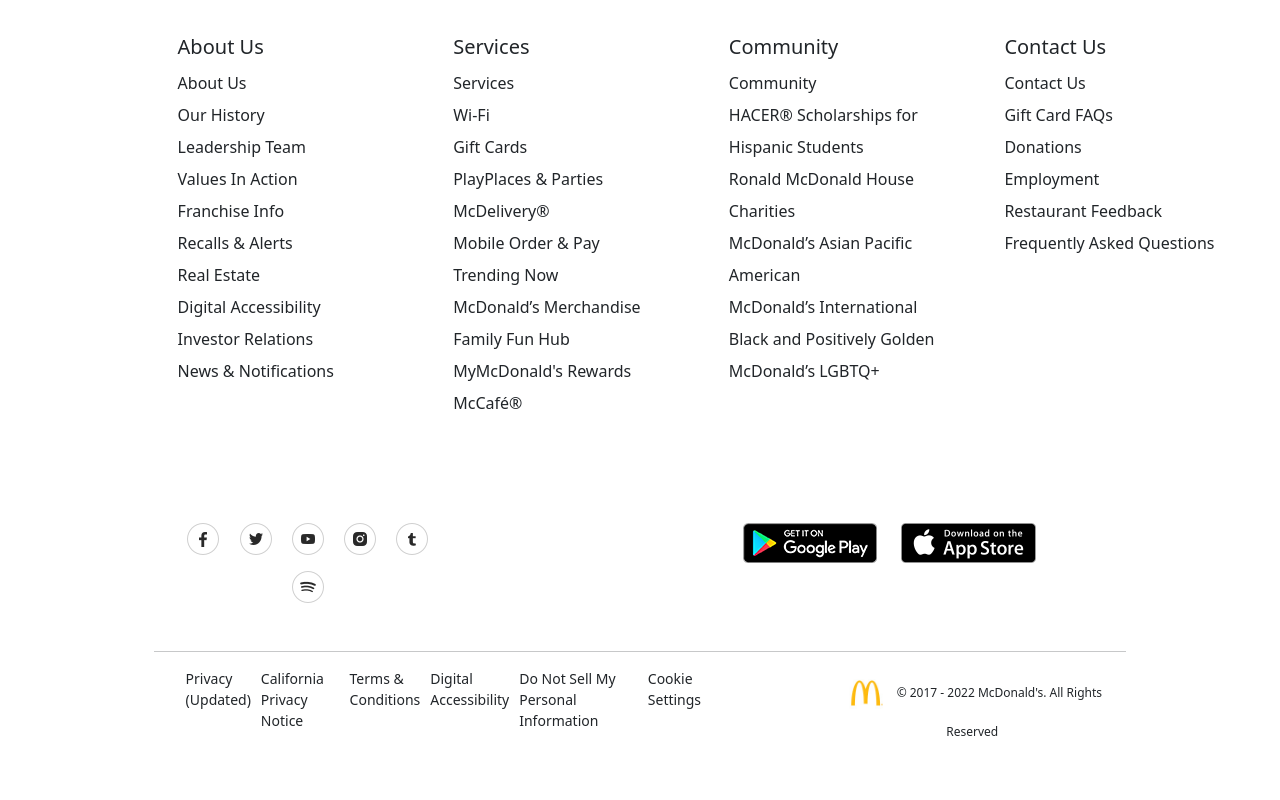
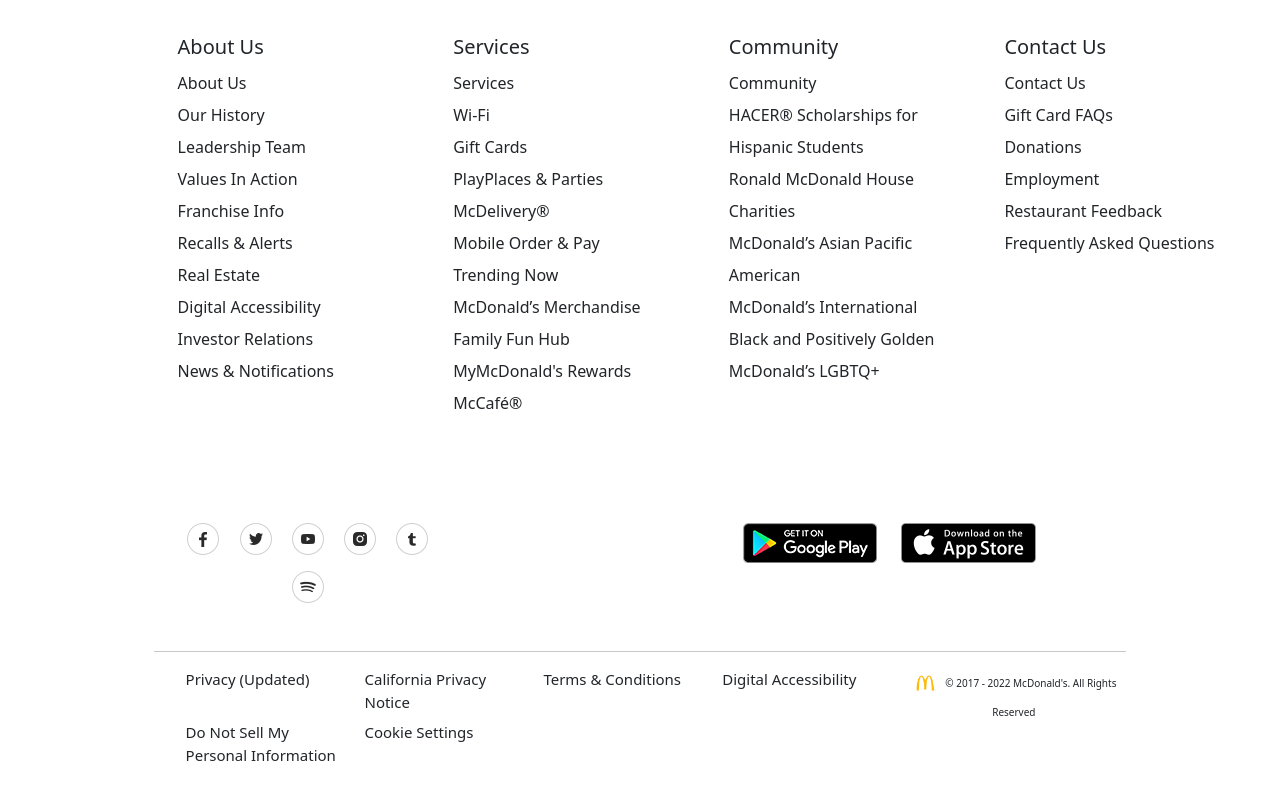
Before and after one commit to ch-mubarak/mcdonalds, a plain HTML site: page index.html in a window 1280 px wide. Shown: the part 2556-3356 px from the top of the page. Drawn offline with nearby package versions, Linux system fonts and the light colour scheme.

Commit message:
Add files via upload

```diff
--- a/index.html
+++ b/index.html
@@ -40,13 +40,13 @@
               <a class="nav-link" href="#">MyMcdonald's Rewards</a>
             </li>
             <li class="nav-item">
-              <a class="nav-link" href="#">Exclusive Deals</a>
+              <a class="nav-link" href="#dealsfordays">Exclusive Deals</a>
             </li>
             <li class="nav-item">
               <a class="nav-link" href="#">About Our Food</a>
             </li>
             <li class="nav-item">
-              <a class="nav-link" href="#">Locate</a>
+              <a class="nav-link" href="#footer">Locate</a>
             </li>
           </ul>
           <form class="d-flex">
@@ -113,7 +113,7 @@
         </div>
 
         <div class="col-md-4">
-          <h1 class="title">Deals for Days</h1>
+          <h1 class="title" id=dealsfordays>Deals for Days</h1>
           <p>Get exclusive deals on your McDonald’s favorites in the app with contactless Mobile Order & Pay* and convenient Drive Thru or Curbside pickup.</p>
           <p class="disclaimer">*Mobile Order & Pay at participating McDonald’s.</p>
           <button type="button" class="btn btn-warning">Get App Deals</button>
@@ -262,16 +262,16 @@
     <div class="container-fluid socialmedia">
       <div class="row">
         <div class="col-md-4">
-          <img class="mx-2 mt-3" src="images/facebook.png" alt="facebook">
-          <img class="mx-2 mt-3" src="images/twitter.png" alt="twitter">
-          <img class="mx-2 mt-3" src="images/youtube.png" alt="youtube">
-          <img class="mx-2 mt-3" src="images/instagram.png" alt="instagram">
-          <img class="mx-2 mt-3" src="images/tumblr.png" alt="Tumbler">
-          <img class="mx-2 mt-3" src="images/spotify.png" alt="Spotify">
+          <a href="#"><img class="mx-2 mt-3" src="images/facebook.png" alt="facebook"></a>
+          <a href="#"><img class="mx-2 mt-3" src="images/twitter.png" alt="twitter"></a>
+          <a href="#"><img class="mx-2 mt-3" src="images/youtube.png" alt="youtube"></a>
+          <a href="#"><img class="mx-2 mt-3" src="images/instagram.png" alt="instagram"></a>
+          <a href="#"><img class="mx-2 mt-3" src="images/tumblr.png" alt="Tumbler"></a>
+          <a href="#"><img class="mx-2 mt-3" src="images/spotify.png" alt="Spotify"></a>
         </div>
         <div class="offset-md-2 col-md-6">
-          <img class="mt-3" src="images/playstore.png" alt="playstore">
-          <img class="mt-3" src="images/appstore.png" alt="appstore">
+          <a href="#"><img class="mt-3" src="images/playstore.png" alt="playstore"></a>
+          <a href="#"><img class="mt-3" src="images/appstore.png" alt="appstore"></a>
         </div>
       </div>
       <hr class="mt-5">
@@ -279,20 +279,31 @@
 
 
       <div class="row">
-        <div class="col-md-7">
-          <ul class="copyright abc">
-            <li class="footer-text">Privacy (Updated)</li>
-            <li class="footer-text">California Privacy Notice</li>
-            <li class="footer-text">Terms & Conditions</li>
-            <li class="footer-text">Digital Accessibility</li>
-            <li class="footer-text">Do Not Sell My Personal Information</li>
-            <li class="footer-text">Cookie Settings</li>
+        <div class="col-md-9 col-xs-12">
+          <ul class="copyright">
+            <div class="row">
+              <div class="col-md-3 col-sm-4">
+                <li class="footer-text mb-2">Privacy (Updated)</li>
+              </div>
+              <div class="col-md-3 col-sm-4 col-xs-6">
+                <li class="footer-text mb-2">California Privacy Notice</li>
+              </div>
+              <div class="col-md-3 col-sm-4 col-xs-6">
+                <li class="footer-text mb-2">Terms & Conditions</li>
+              </div>
+              <div class="col-md-3 col-sm-4 col-xs-6">
+                <li class="footer-text mb-2">Digital Accessibility</li>
+              </div>
+              <div class="col-md-3 col-sm-4 col-xs-6">
+                <li class="footer-text mb-2">Do Not Sell My Personal Information</li>
+              </div>
+              <div class="col-md-3 col-sm-4">
+                <li class="footer-text mb-2">Cookie Settings</li>
+              </div>
+            </div>
           </ul>
         </div>
-        <div class="col-md-1">
-
-        </div>
-        <div class="col-md-4">
+        <div class="col-md-3">
           <img class="logo-footer" src="images/logo.jpg" alt="logo">
           <a class="copyright-text" href="#">© 2017 - 2022 McDonald's. All Rights Reserved</a>
         </div>
--- a/styles.css
+++ b/styles.css
@@ -34,31 +34,25 @@
   list-style: none;
 }
 
-.abc {
-  display: flex;
-  justify-content: space-between;
-}
-
 .nav-link {
   font-size: 20px;
   color: Black;
 }
 
 .logo-footer {
-  width: 50px;
-  height: 50px;
+  width: 30px;
+  height: 30px;
 }
 
 .copyright-text {
   text-decoration: none;
-  font-size: 12px;
+  font-size: 10px;
   color: inherit;
 }
 
 .footer-text {
+  font-size: 15px;
   text-align: left;
-  font-size: 14px;
-  margin-right: 10px;
 }
 
 footer {
@@ -71,7 +65,7 @@ footer {
   background-color: white;
   color: black;
   cursor: pointer;
-  padding: 10px;
+  padding: 10px 3%;
   width: 100%;
   text-align: left;
   border: none;
@@ -104,7 +98,7 @@ footer {
   display: none;
 }
 
-@media (max-width : 1068px) {
+@media (max-width : 1024px) {
   #accordionsample {
     display: block;
   }
```
Lines whose indentation alone changed are shown as unchanged.
